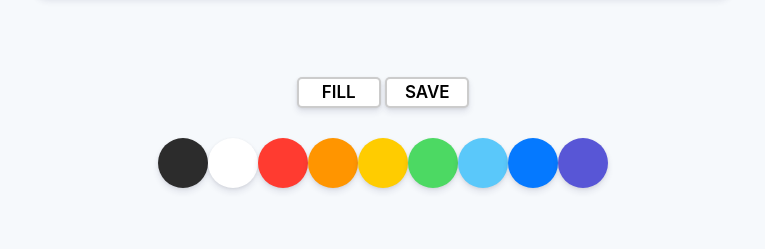
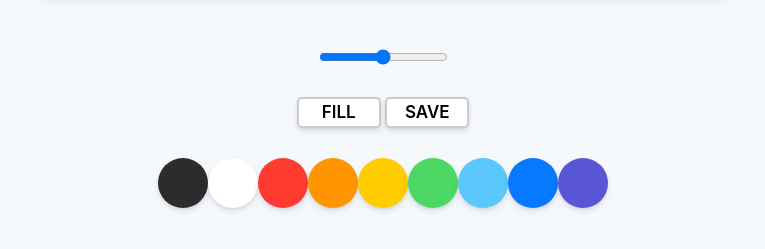
Before and after one commit to Prosted/paintJS2, a plain HTML site: page index.html in a window 1280 px wide. Shown: the part 533-782 px from the top of the page, without its empty margins (257-1022 px from the left). Drawn offline with Linux system fonts and the light colour scheme.

Commit message:
add range
range 추가

```diff
--- a/index.html
+++ b/index.html
@@ -9,6 +9,9 @@
   <body>
     <canvas id="jsCanvas" class="jsCanvas"></canvas>
     <div class="controls">
+      <div class="controls__range">
+        <input type="range" mint="0.1 " max="5.0" value="2.5" step="0.1" />
+      </div>
       <div class="controls__buttons">
         <button id="jsChange">Fill</button>
         <button id="jsSave">Save</button>
--- a/styles.css
+++ b/styles.css
@@ -20,7 +20,7 @@ body {
 }
 
 .controls {
-  margin-top: 80px;
+  margin-top: 50px;
   display: flex;
   flex-direction: column;
   align-items: center;
@@ -63,3 +63,7 @@ body {
 .controls__buttons button:active {
   transform: scale(0.98);
 }
+
+.controls__range {
+  margin-bottom: 30px;
+}
```
